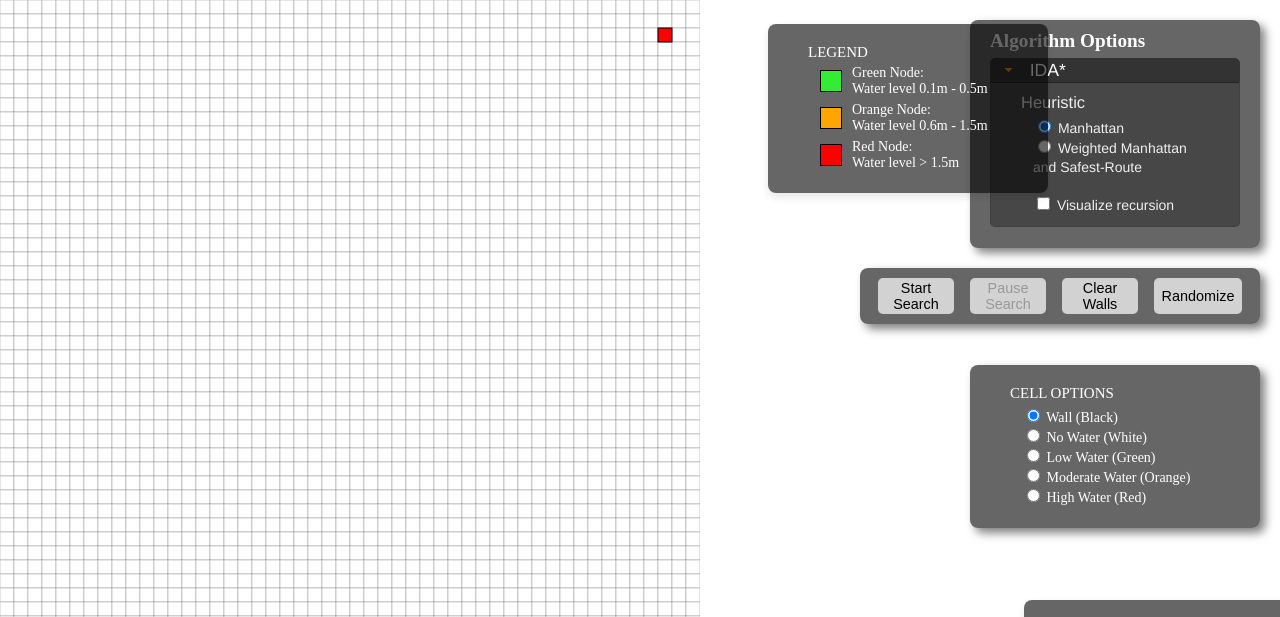
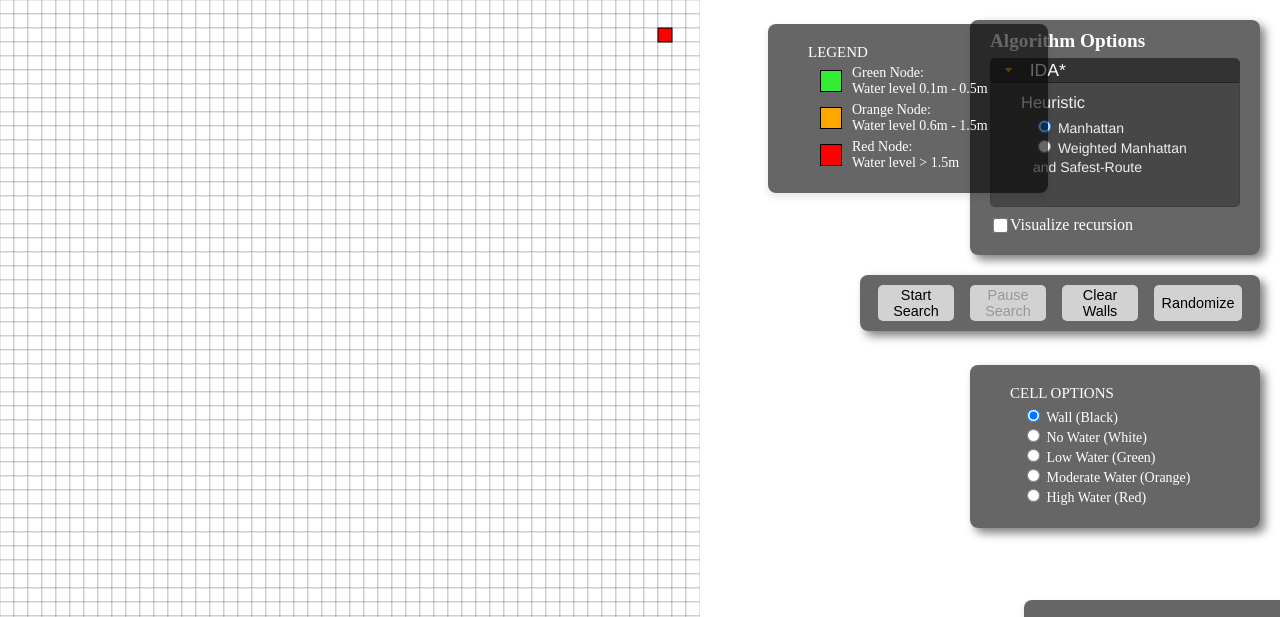
Before and after one commit to JoshuaJusay/FPF-Juntilla, a website: page visual/index.html in a window 1280 px wide. Shown: the top 617 px of the page. Drawn offline with Linux system fonts and the light colour scheme.

Commit message:
Visual Recursion Placement

```diff
--- a/visual/css/style.css
+++ b/visual/css/style.css
@@ -193,3 +193,13 @@ footer {
     border: none;
     cursor: pointer;
 }
+
+.recursion_option {
+    margin-top: 10px;           /* Add some space above the checkbox section */
+    display: flex;              /* Align the checkbox and label */
+    align-items: center;
+}
+
+.track_recursion {
+    transform: scale(1.2);      /* Scale the checkbox slightly for visibility */
+}
--- a/visual/index.html
+++ b/visual/index.html
@@ -48,8 +48,6 @@
           <label class="option_label">Manhattan</label> <br>
           <input type="radio" name="ida_heuristic" value="enhancedheuristic" id="enhanced_heuristic" />
           <label class="option_label">Weighted Manhattan and Safest-Route</label> <br> <br>
-          <input type="checkbox" class="track_recursion" />
-            <label class="option_label">Visualize recursion</label> <br>
         </div>
 
         <div id="weights_section" style="display: none;"> <!-- Initially hidden -->
@@ -96,7 +94,7 @@
     <div id="play_panel" class="panel right_panel">
       <button id="button1" class="control_button">Start Search</button>
       <button id="button2" class="control_button">Pause Search</button>
-      <button id="button3" class="control_button">Clear Walls</button><br>
+      <button id="button3" class="control_button">Clear Walls</button>
       <button id="button4" class="randomize_button">Randomize</button>
 
     </div>
@@ -154,6 +152,11 @@
       </div>
     </div>
 
+    <div class="recursion_option">
+      <input type="checkbox" id="track_recursion" class="track_recursion" />
+      <label for="track_recursion" class="option_label">Visualize recursion</label>
+    </div>
+  </div>
 
     <div id="stats"></div>
 
```
